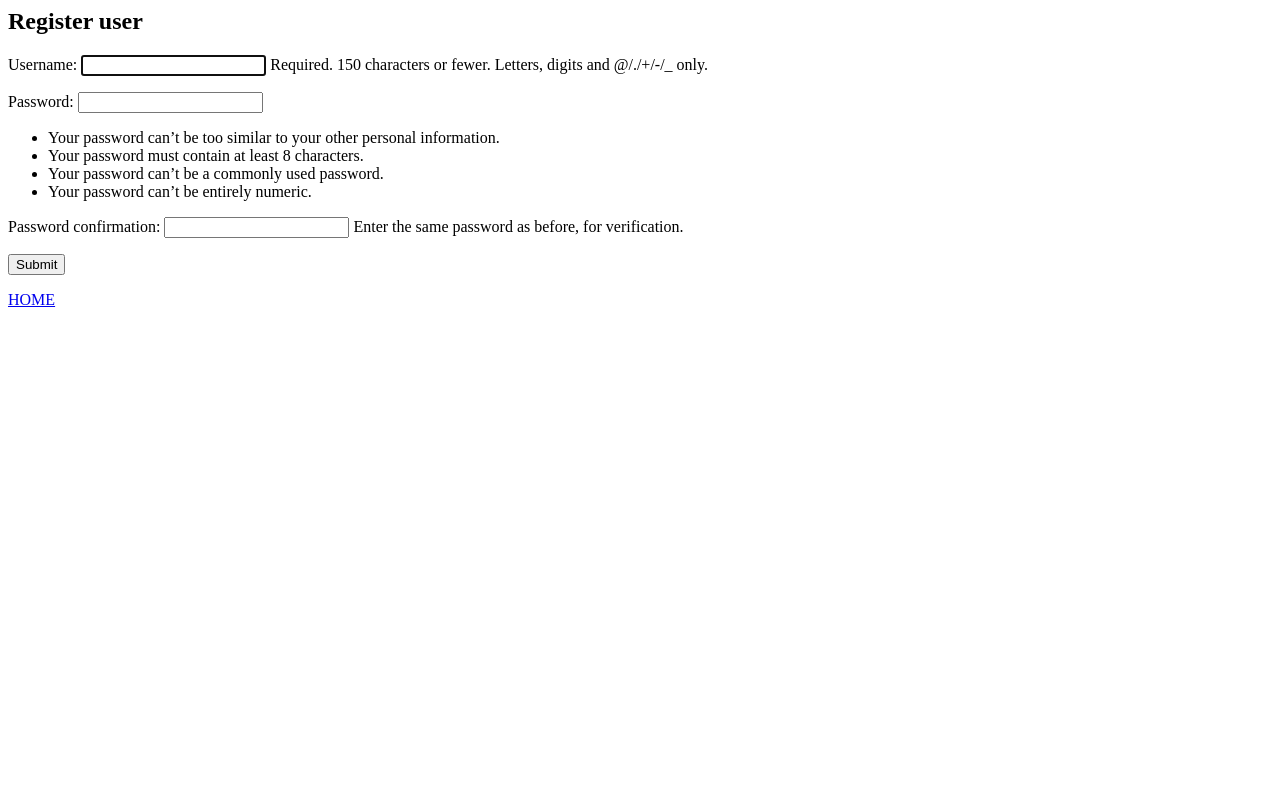
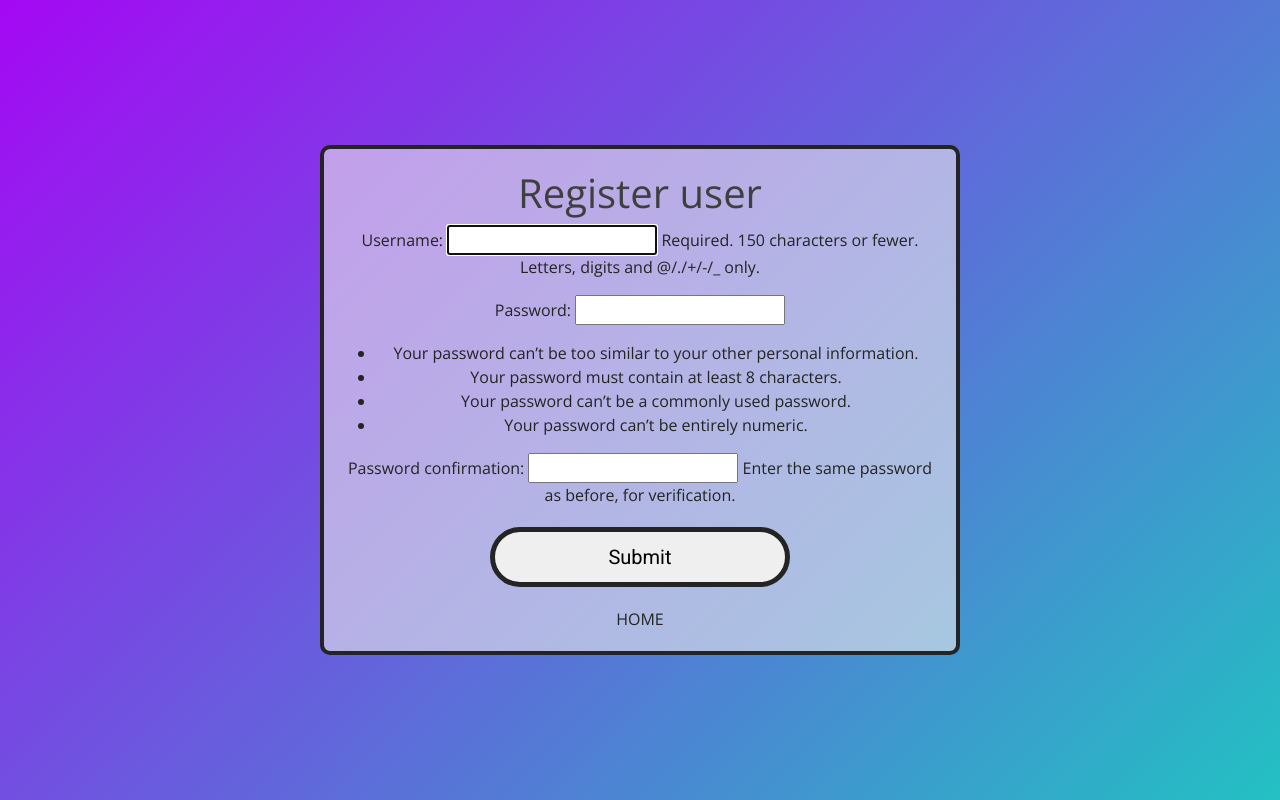
Before and after one commit to lexach91/DateLoc, a Django app: page /login_user/register_user in a window 1280 px wide. Run offline with Django 3.2, Linux system fonts and the light colour scheme.

Commit message:
added style to register and loginn views

```diff
--- a/login_user/templates/register_user/register_user.html
+++ b/login_user/templates/register_user/register_user.html
@@ -1,12 +1,26 @@
+{% extends 'base.html' %}
+{% load static %}
+{% block content %}
+
+
+<div id="home-container">
     <h2>Register user</h2>
+
+    <div class="row">
+        <div class="col">
 
             <form method="POST" action="{% url 'register_user' %}">
                 {% csrf_token %}
                 {{ form.as_p }}
 
-    <button type="submit" class="btn btn-primary">Submit</button>
+                <button type="submit" class="center, homepage-btn">Submit</button>
             </form>
 
             <div>
                 <a href="{% url 'home' %}">HOME</a>
             </div>
+        </div>
+    </div>
+</div>
+
+{% endblock %}
```
Also changed, not shown: login_user/templates/login_user/login_user.html (+11 -1 lines). Lines whose indentation alone changed are shown as unchanged.
